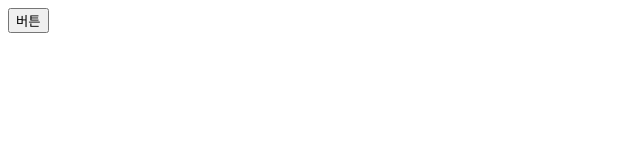
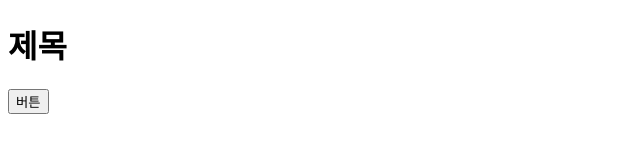
Before and after one commit to yangjinhwa/practice-git, a plain HTML site: page index.html in a window 1280 px wide. Shown: the whole page, without its empty margins (0-640 px from the left). Drawn offline with Linux system fonts and the light colour scheme.

Commit message:
add header

```diff
--- a/index.html
+++ b/index.html
@@ -8,6 +8,7 @@
   <title>Document</title>
 </head>
 <body>
+  <h1>제목</h1>
   <button id="button">버튼</button>
 </body>
 </html>
```
